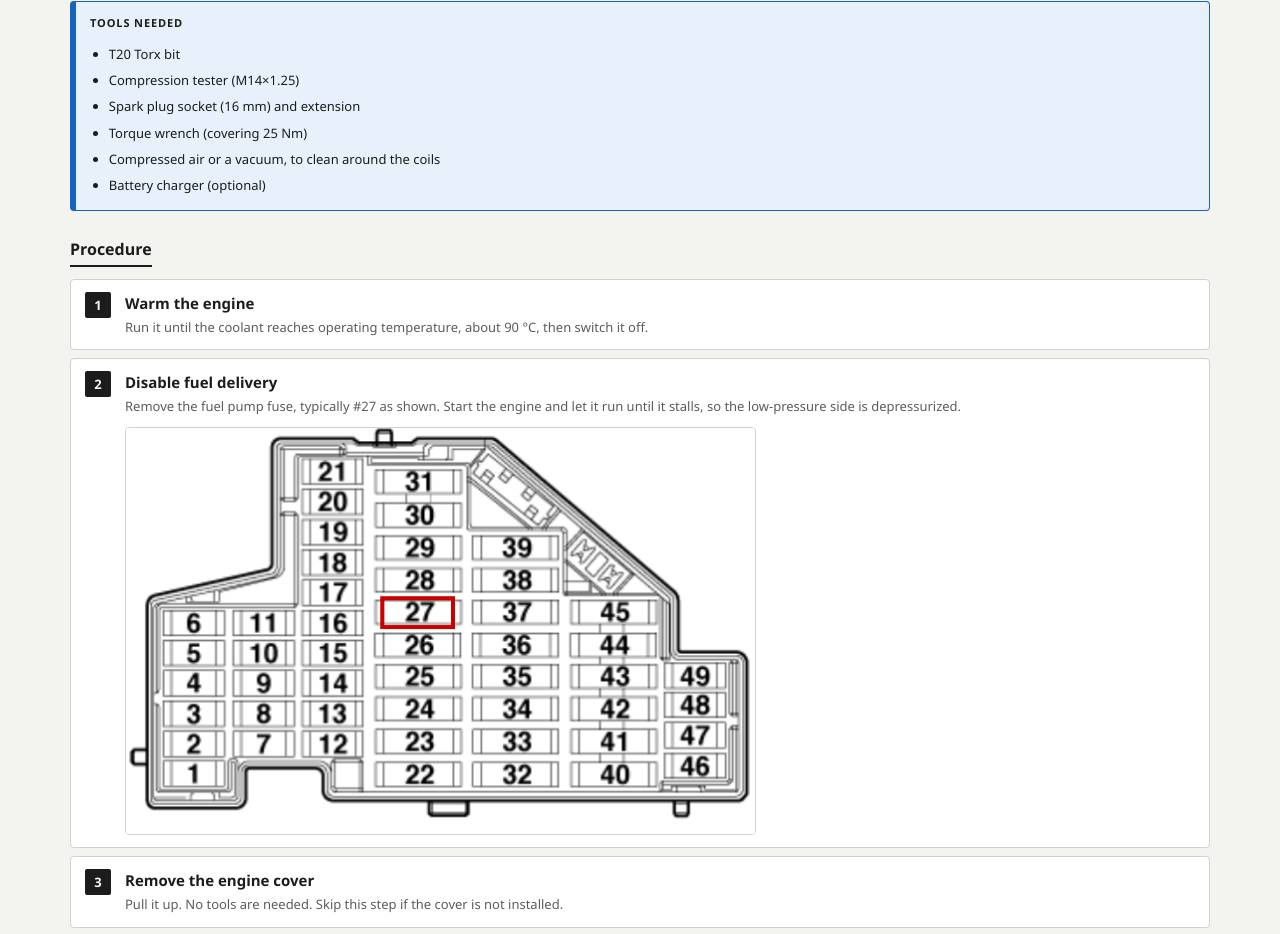
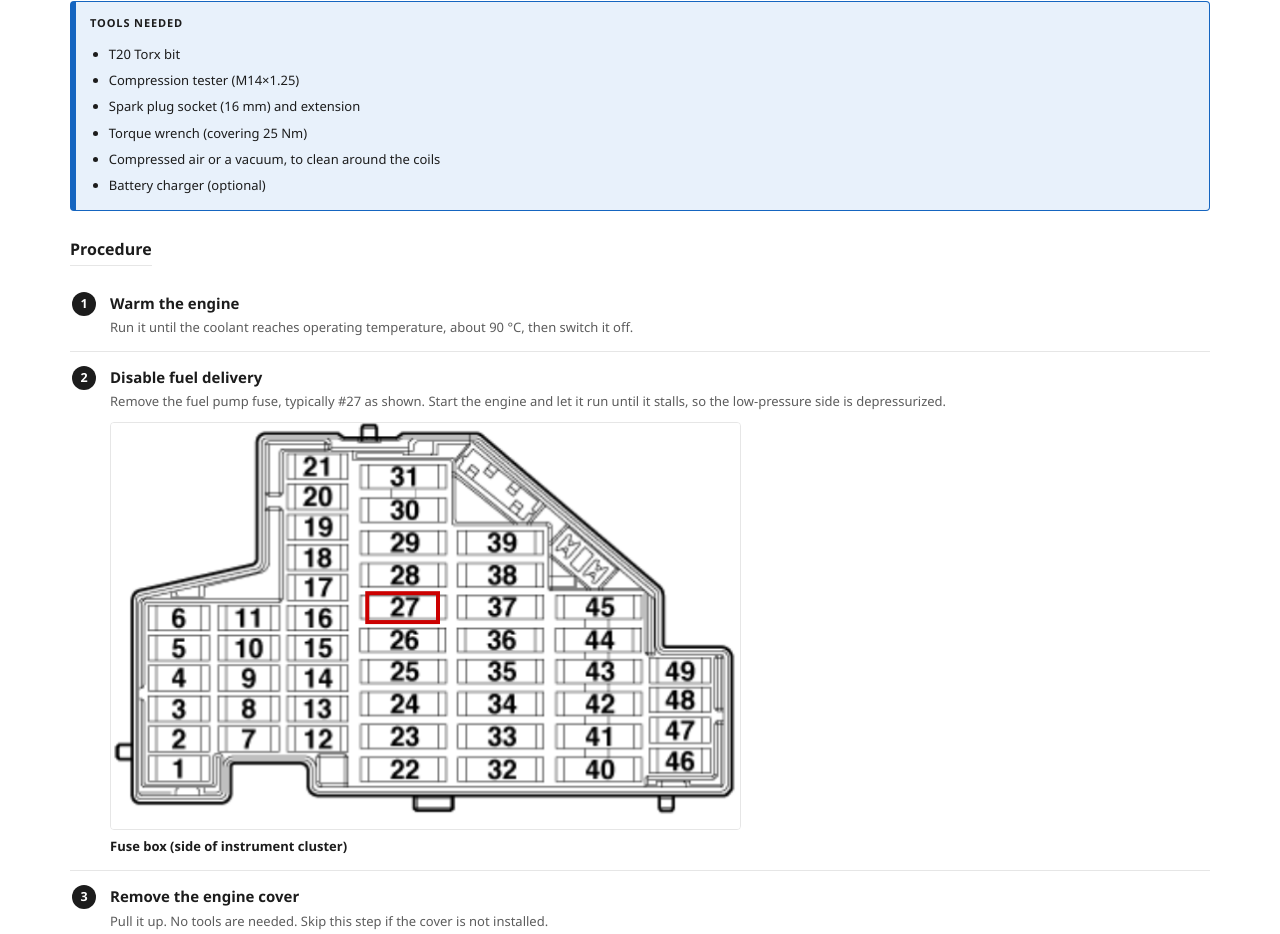
Before and after one commit to JMarkstrom/Audi_S3_8P, a plain HTML site: page compression_test.html in a window 1280 px wide. Shown: the part 294-1228 px from the top of the page. Drawn offline with Linux system fonts and the light colour scheme.

Commit message:
Modernize guide styling: white light-mode background, borderless airy steps, unboxed print steps.
Make the shared stylesheet feel lighter: white page in light mode, neutral grays, procedure steps as number-plus-text rows with hairline dividers and a monochrome disc number, a softer h2 underline, and a print view that no longer boxes the steps. Also add a caption to the compression fuse box figure and generalize the figcaption styling.

```diff
--- a/assets/guide.css
+++ b/assets/guide.css
@@ -1,7 +1,7 @@
 :root, html[data-theme="light"]{
-  --bg:#f3f3ef; --panel:#fff; --panel2:#ecece8; --line:#d2d2ca;
+  --bg:#fff; --panel:#fff; --panel2:#f4f4f4; --line:#e6e6e6;
   --fg:#1c1c1c; --dim:#5c5c5c; --dimmer:#7a7a7a;
-  --code-fg:#333; --note-edge:#c8c8c0;
+  --code-fg:#333; --note-edge:#dcdcdc;
   --info:#1565c0; --info-bg:#e8f1fb;
   --mat-bg:#fff6e8; --mat-line:#c9842a;
   --tool-bg:#e8f1fb; --tool-line:#1565c0;
@@ -33,7 +33,7 @@ body{margin:0;background:var(--bg);color:var(--fg);
 .top h1{margin:0}
 h1{font-size:26px;font-weight:600;margin:0 0 6px;letter-spacing:-.01em}
 h2{display:table;font-size:16px;font-weight:600;margin:28px 0 12px;padding:0 0 5px;
-   border-bottom:2px solid var(--fg);line-height:1.3}
+   border-bottom:1px solid var(--line);line-height:1.3}
 h3{font-size:15px;font-weight:600;margin:20px 0 6px;color:var(--fg)}
 p{margin:0 0 12px;color:var(--dim)}
 p.lede{margin-bottom:8px;color:var(--fg)}
@@ -78,13 +78,13 @@ ul.files li{margin:0 0 6px}
 .card.tools li{display:list-item;border-top:0;padding:3px 0}
 ol.steps{margin:4px 0 0;padding:0;list-style:none;counter-reset:step}
 ol.steps li{display:flex;gap:14px;align-items:flex-start;
-            background:var(--panel);border:1px solid var(--line);
-            border-radius:4px;padding:12px 14px;margin:0 0 8px}
+            padding:14px 2px;margin:0;border-bottom:1px solid var(--line)}
+ol.steps li:last-child{border-bottom:0}
 ol.steps li::before{
   counter-increment:step;content:counter(step);
-  flex:0 0 26px;height:26px;border-radius:2px;
+  flex:0 0 24px;height:24px;border-radius:50%;
   background:var(--fg);color:var(--bg);
-  font-size:13px;font-weight:700;line-height:26px;text-align:center;
+  font-size:12.5px;font-weight:700;line-height:24px;text-align:center;
   font-variant-numeric:tabular-nums}
 ol.steps .t{font-weight:600;color:var(--fg)}
 ol.steps .h{color:var(--dim);font-size:13px;margin-top:2px}
@@ -124,9 +124,10 @@ ol.steps .h{color:var(--dim);font-size:13px;margin-top:2px}
   a, p, h1, h2, h3, code, .card .nm, .card .qty, ol.steps .t, ol.steps .h,
   .note p, .note b, .sheet, ul.points, ul.points b{color:#000}
   a{text-decoration:none}
-  code, .card, .card.shopping, .card.tools, ol.steps li, .note, .note.alert{
+  code, .card, .card.shopping, .card.tools, .note, .note.alert{
     background:transparent !important;border-color:#000;box-shadow:none}
-  ol.steps li::before{background:transparent !important;color:#000;border:1px solid #000}
+  ol.steps li{background:transparent !important;border:0;padding:6px 0}
+  ol.steps li::before{background:transparent !important;color:#000;border:0;font-weight:700}
   h2, h3{break-after:avoid;page-break-after:avoid;border-color:#000}
   h2{margin:16px 0 8px}
   .card, ol.steps li, .note{break-inside:avoid;page-break-inside:avoid}
--- a/compression_test.html
+++ b/compression_test.html
@@ -34,7 +34,7 @@ td.warn input{color:var(--warn);font-weight:600}
 .results-head h2{margin:0}
 figure.drawing{margin:10px 0 0;max-width:631px}
 figure.drawing.cylinders{max-width:720px;margin:8px 0 12px}
-figure.drawing.cylinders figcaption{margin:6px 0 0;font-size:13px;font-weight:600;color:var(--fg)}
+figure.drawing figcaption{margin:6px 0 0;font-size:13px;font-weight:600;color:var(--fg)}
 figure.drawing img{display:block;width:100%;height:auto;border:1px solid var(--line);border-radius:4px;background:#fff}
 @media print{
   :root, html[data-theme="light"], html[data-theme="dark"]{
@@ -123,6 +123,7 @@ figure.drawing img{display:block;width:100%;height:auto;border:1px solid var(--l
       <div class="h">Remove the fuel pump fuse, typically #27 as shown. Start the engine and let it run until it stalls, so the low-pressure side is depressurized.</div>
       <figure class="drawing">
         <img src="images/fuel-pump-relay-fuse.png" alt="Fuse box diagram with fuel pump fuse 27 outlined in red">
+        <figcaption>Fuse box (side of instrument cluster)</figcaption>
       </figure>
     </div>
   </li>
```
